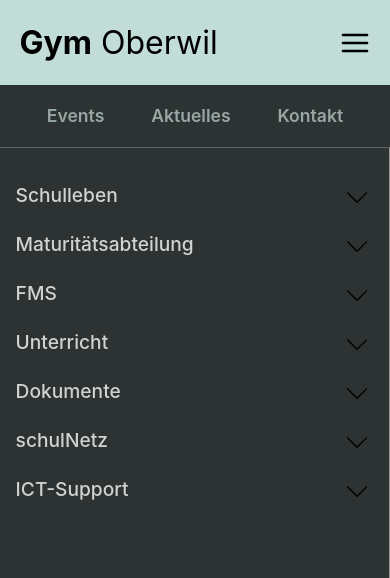
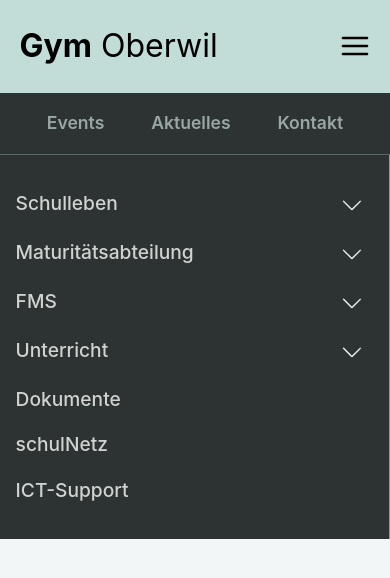
Before and after one commit to flavianz/gymow, a React (Vite) app: page /#/ in a window 390 px wide. Both pictures are taken after a click on the picture 354 px from the left and 46 px from the top of the page. Shown: the top 578 px of the page. Built offline with nearby package versions, Linux system fonts and the light colour scheme.

Commit message:
better responsiveness

```diff
--- a/src/components/Frame/Frame.module.css
+++ b/src/components/Frame/Frame.module.css
@@ -25,7 +25,7 @@
     width: 100%;
     display: block;
 }
-#navbarItem:hover,#navbarItem:has(.linkOpen) {
+.navbarItemHover:hover,#navbarItem:has(.linkOpen),.navbarItemOpen {
     cursor: pointer;
     .subContainer {
         height: auto;
@@ -49,7 +49,7 @@
     padding: 0.5vh 0;
 }
 .subNav:hover {
-    color: var(--primary);
+    color: var(--primary) !important;
 }
 #content {
     flex: 1;
@@ -76,7 +76,7 @@
     }
 }
 .linkOpen {
-    color: var(--primary);
+    color: var(--primary) !important;
 }
 #tabContainer {
     display: flex;
@@ -137,7 +137,7 @@
 #mobileNavContainer {
     background: #2d3332;
     color: var(--background);
-    height: 100%;
+    overflow: auto;
 }
 #mobileLinksContainer {
     display: flex;
@@ -156,8 +156,6 @@
 #mobileNav {
     padding: 2vh 4vw;
     border-right: 1px #999999 solid;
-    overflow-y: scroll;
-    height: 100%;
     #navbarItem {
         .mainLink {
             color: #d0d3d2;
@@ -170,6 +168,9 @@
 }
 .downArrow {
     height: 2rem;
+    stroke: var(--background);
+    fill: var(--background);
+    padding: 0 2vw;
 }
 #linkContainer {
     display: flex;
--- a/src/components/Frame/Frame.tsx
+++ b/src/components/Frame/Frame.tsx
@@ -2,7 +2,6 @@ import styles from "./Frame.module.css";
 import { Link, useLocation } from "react-router-dom";
 import { useEffect, useState } from "react";
 import BurgerMenu from "../../assets/menu-burger-horizontal-svgrepo-com.svg";
-import DownArrow from "../../assets/down-arrow2-svgrepo-com.svg";
 
 const links: {
     [key: string]: {
@@ -140,11 +139,13 @@ const links: {
 };
 
 export default function Frame({ children }: { children: any }) {
+    const isTouch = "ontouchstart" in document.documentElement;
     const location = useLocation();
     const [ratio, setRatio] = useState<number>(
         window.innerWidth / window.innerHeight,
     );
     const [mobileNavOpen, setMobileNavOpen] = useState(false);
+    const [openedTabMobile, setOpenedTabMobile] = useState<number[]>([]);
     useEffect(() => {
         function update() {
             setRatio(window.innerWidth / window.innerHeight);
@@ -197,7 +198,17 @@ export default function Frame({ children }: { children: any }) {
                 <div id={styles.mobileNav}>
                     {Object.entries(links).map((item, key) => {
                         return (
-                            <div id={styles.navbarItem} key={key}>
+                            <div
+                                id={styles.navbarItem}
+                                key={key}
+                                className={
+                                    (openedTabMobile.includes(key)
+                                        ? styles.navbarItemOpen
+                                        : "") +
+                                    " " +
+                                    (!isTouch ? styles.navbarItemHover : "")
+                                }
+                            >
                                 <div id={styles.mainLinkContainer}>
                                     <Link
                                         to={item[1].main}
@@ -206,11 +217,28 @@ export default function Frame({ children }: { children: any }) {
                                     >
                                         {item[0]}
                                     </Link>
-                                    <img
-                                        src={DownArrow}
-                                        alt=""
-                                        className={styles.downArrow}
-                                    />
+                                    {Object.values(item[1]).length > 1 && (
+                                        <DownArrow
+                                            onClick={() => {
+                                                if (
+                                                    openedTabMobile.includes(
+                                                        key,
+                                                    )
+                                                ) {
+                                                    setOpenedTabMobile([
+                                                        ...openedTabMobile.filter(
+                                                            (i) => i != key,
+                                                        ),
+                                                    ]);
+                                                } else {
+                                                    setOpenedTabMobile([
+                                                        ...openedTabMobile,
+                                                        key,
+                                                    ]);
+                                                }
+                                            }}
+                                        />
+                                    )}
                                 </div>
                                 <div className={styles.subContainer}>
                                     {Object.entries(item[1]).map((sub, key) => {
@@ -263,7 +291,11 @@ export default function Frame({ children }: { children: any }) {
                         <div id={styles.navbar}>
                             {Object.entries(links).map((item, key) => {
                                 return (
-                                    <div id={styles.navbarItem} key={key}>
+                                    <div
+                                        id={styles.navbarItem}
+                                        key={key}
+                                        className={styles.navbarItemHover}
+                                    >
                                         <Link
                                             to={item[1].main}
                                             className={styles.mainLink}
@@ -377,3 +409,21 @@ function getTabBar(pathname: string) {
         </div>
     );
 }
+
+function DownArrow({ onClick }: { onClick: () => void }) {
+    return (
+        <svg
+            className={styles.downArrow}
+            viewBox="0 0 100 100"
+            onClick={onClick}
+        >
+            <g>
+                <path
+                    d="M78.466,35.559L50.15,63.633L22.078,35.317c-0.777-0.785-2.044-0.789-2.828-0.012s-0.789,2.044-0.012,2.827L48.432,67.58
+		c0.365,0.368,0.835,0.563,1.312,0.589c0.139,0.008,0.278-0.001,0.415-0.021c0.054,0.008,0.106,0.021,0.16,0.022
+		c0.544,0.029,1.099-0.162,1.515-0.576l29.447-29.196c0.785-0.777,0.79-2.043,0.012-2.828S79.249,34.781,78.466,35.559z"
+                />
+            </g>
+        </svg>
+    );
+}
```
Also changed, not shown: src/assets/down-arrow2-svgrepo-com.svg.
